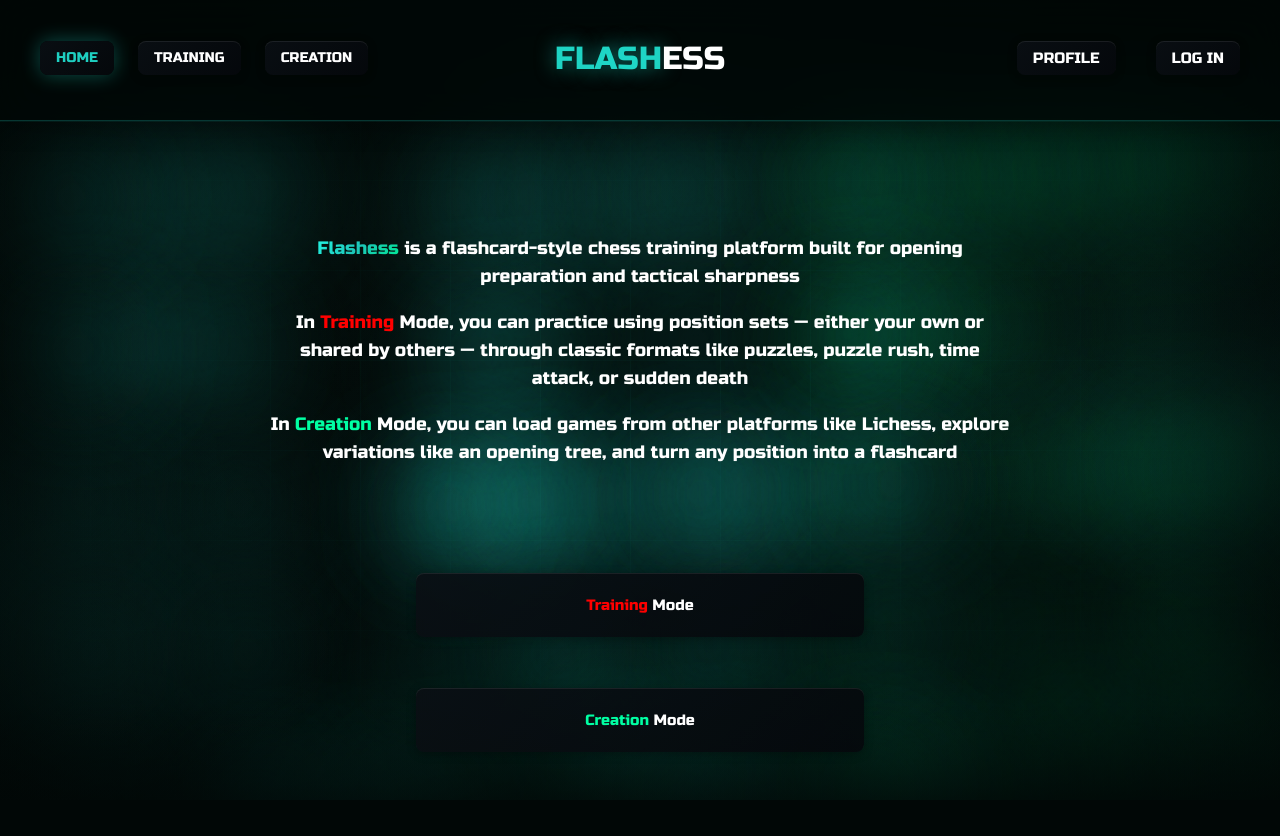
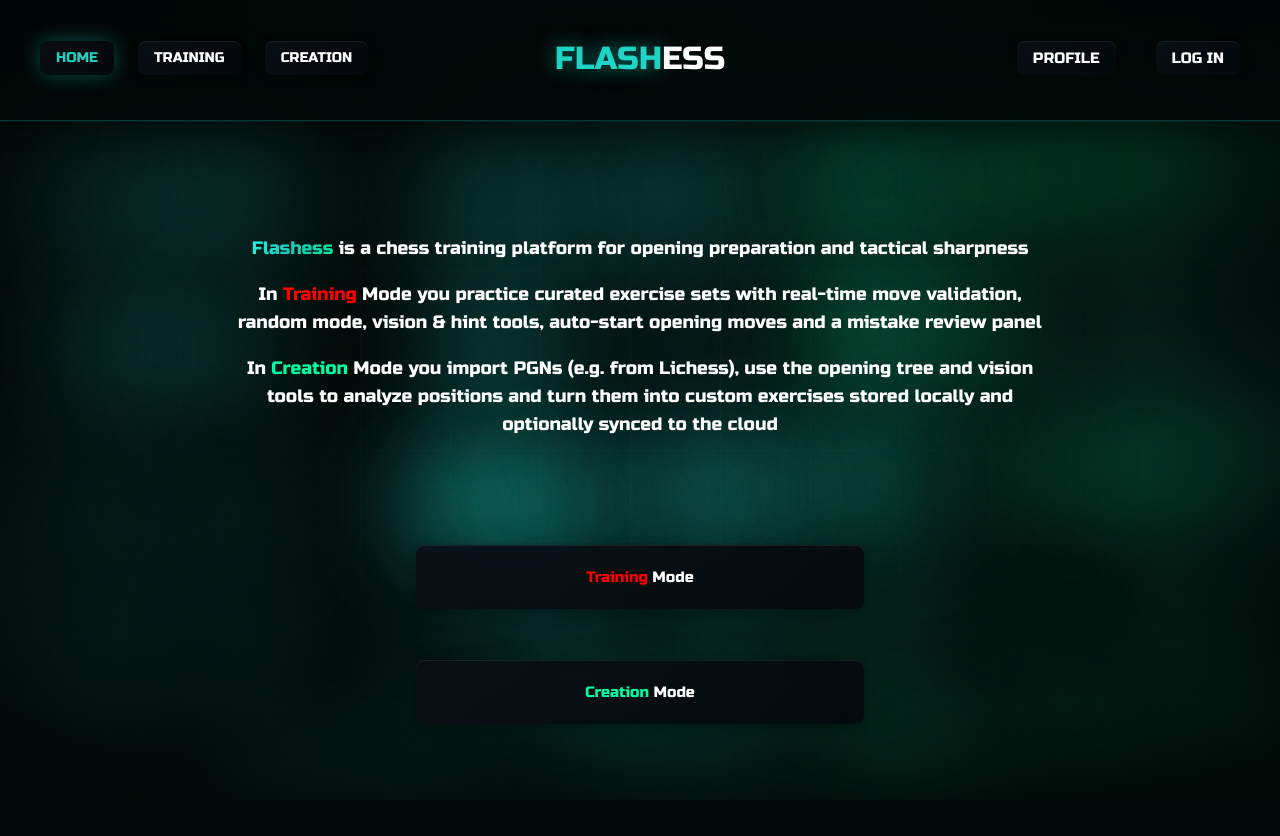
Before and after one commit to Krzysztof-Jaminski/Flashess, a Next.js app: page / in a window 1280 px wide. Shown: the top 836 px of the page. Built offline with nearby package versions, Linux system fonts and the light colour scheme; a web font is replaced by a local one.

Commit message:
Update home-page.tsx

```diff
--- a/app/home-page.tsx
+++ b/app/home-page.tsx
@@ -30,31 +30,33 @@
           <section className="w-full flex flex-row items-center justify-center gap-[6.375rem] mq850:gap-[3.188rem] mq450:gap-[1.563rem] mq1525:flex-wrap max-w-[1400px] mx-auto">
             <div className="flex-1 flex flex-col items-center justify-center gap-[43rem] max-w-full mq850:gap-[21.5rem] mq1225:min-w-full mq450:gap-[10.75rem]">
               <div className="self-stretch flex flex-row items-center justify-center w-full mq1525:flex-wrap">
-                <section className="w-[46.563rem] flex flex-col items-center justify-center !pt-[2rem] !pb-[0rem] !pl-[0rem] !pr-[0rem] box-border max-w-full text-center text-[0.938rem] font-['Russo_One'] mq850:!pt-[1.5rem] mq850:box-border mq850:min-w-full mq1525:flex-1">
+                <section className="w-full max-w-[52rem] flex flex-col items-center justify-center !pt-[2rem] !pb-[0rem] !pl-[0rem] !pr-[0rem] box-border text-center text-[0.938rem] font-['Russo_One'] mq850:!pt-[1.5rem] mq850:box-border mq850:min-w-full mq1525:flex-1">
                   <div className="self-stretch flex flex-col items-center justify-start gap-[5rem] max-w-full mq850:gap-[2.5rem] mq450:gap-[1.5rem]">
                     <div className="relative z-[1]">
                       <p className="!m-0 text-lg">
                         <span className="text-[rgba(36,245,228,0.84)] gradient-text">
                           Flashess
                         </span>{" "}
-                        is a flashcard-style chess training platform built for
-                        opening preparation and tactical sharpness
+                        is a chess training platform for opening preparation and
+                        tactical sharpness
                       </p>
                       <p className="!m-0">&nbsp;</p>
                       <p className="!m-0 text-lg">
                         {`In `}
                         <span className="text-[#FF0000]">Training</span>
-                        {` `}Mode, you can practice using position sets — either
-                        your own or shared by others — through classic formats
-                        like puzzles, puzzle rush, time attack, or sudden death
+                        {` `}Mode you practice curated exercise sets with
+                        real-time move validation, random mode, vision & hint
+                        tools, auto-start opening moves and a mistake review
+                        panel
                       </p>
                       <p className="!m-0">&nbsp;</p>
                       <p className="!m-0 text-lg">
                         {`In `}
                         <span className="text-[#00FFA3]">Creation</span>
-                        {` `}Mode, you can load games from other platforms like
-                        Lichess, explore variations like an opening tree, and
-                        turn any position into a flashcard
+                        {` `}Mode you import PGNs (e.g. from Lichess), use the
+                        opening tree and vision tools to analyze positions and
+                        turn them into custom exercises stored locally and
+                        optionally synced to the cloud
                       </p>
                     </div>
                     <div className="self-stretch flex flex-row items-center justify-center !pt-[2rem] !pb-[0rem] !pl-[0rem] !pr-[0rem] box-border max-w-full">
```
